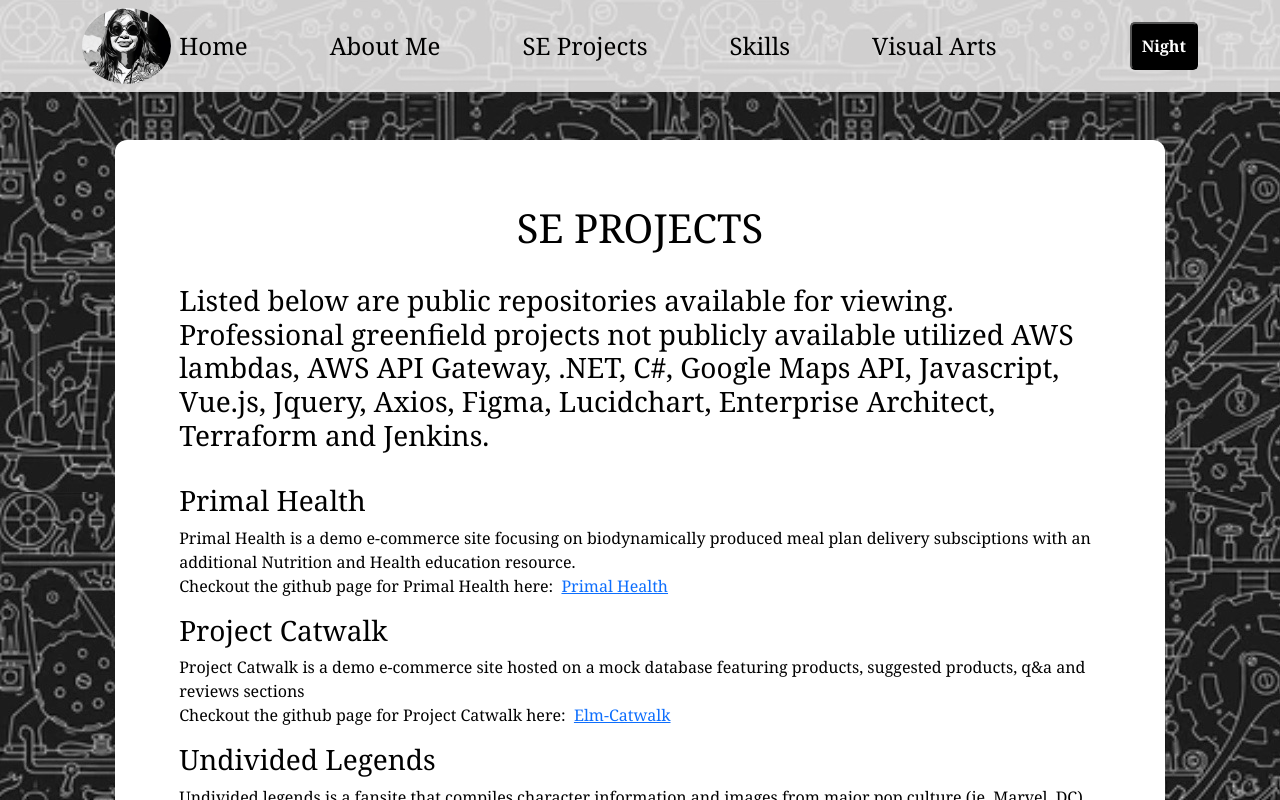
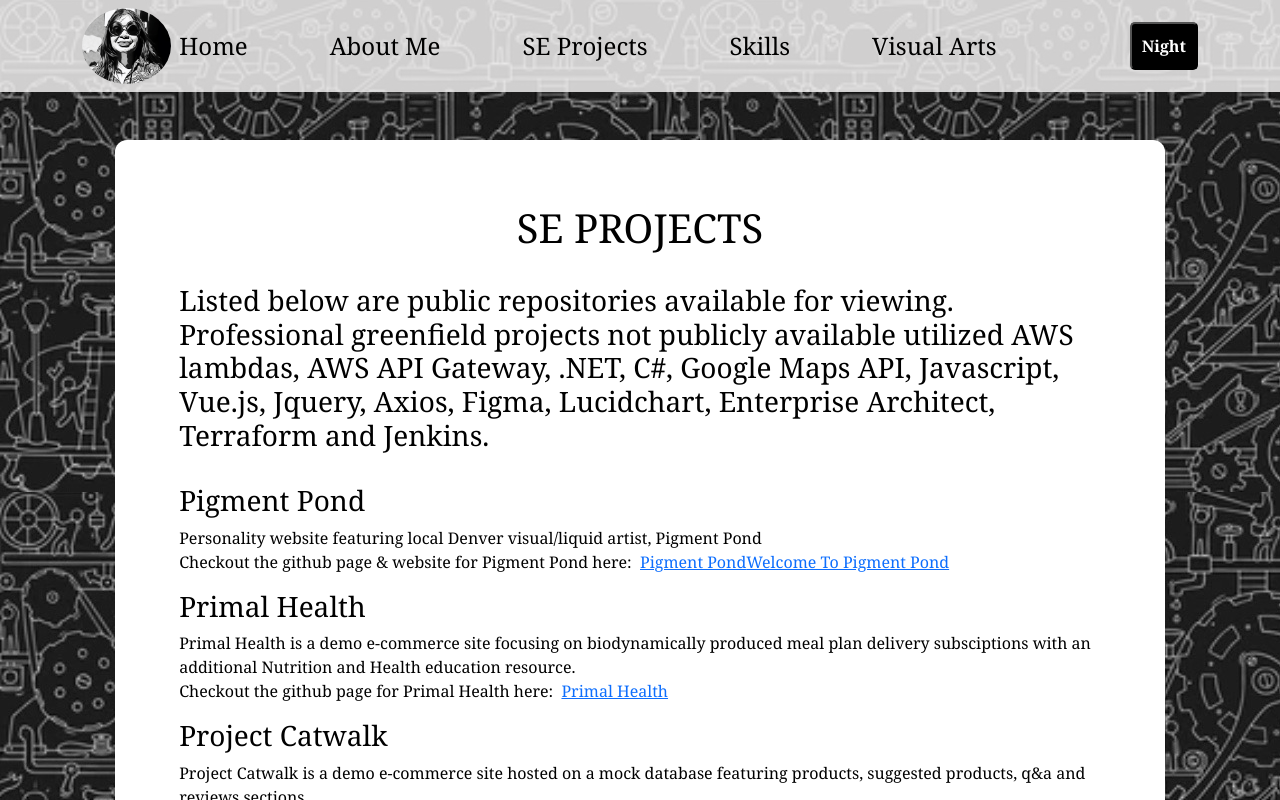
Before and after one commit to Cherylcc227/CherylCWebsite, a React (Create React App) app in the folder client/: page /SoftwareEngineeringProjects in a window 1280 px wide. Shown: the top 800 px of the page. Built offline with nearby package versions, Linux system fonts and the light colour scheme.

Commit message:
Updated Software Projects

```diff
--- a/client/src/components/SoftwareEngineeringProjects.jsx
+++ b/client/src/components/SoftwareEngineeringProjects.jsx
@@ -11,6 +11,16 @@ const SoftwareEngineeringProjects = () => {
           <br/>
           <h3> Listed below are public repositories available for viewing.  Professional greenfield projects not publicly available utilized AWS lambdas, AWS API Gateway, .NET, C#, Google Maps API, Javascript, Vue.js, Jquery, Axios, Figma, Lucidchart, Enterprise Architect, Terraform and Jenkins.</h3>
           <br/>
+          <p>
+            <h3>Pigment Pond</h3>
+            <span>
+              Personality website featuring local Denver visual/liquid artist, Pigment Pond
+              <br/>
+              Checkout the github page & website for Pigment Pond here: &nbsp;
+              <a href="https://github.com/Cherylcc227/PigmentPond">Pigment Pond</a>
+              <a href="https://pigment-pond-a1751004d7fd.herokuapp.com/">Welcome To Pigment Pond</a>
+            </span>
+          </p>
           <p>
             <h3>Primal Health</h3>
             <span>
```
Also changed, not shown: client/src/images/CherylTwo.jpg.
